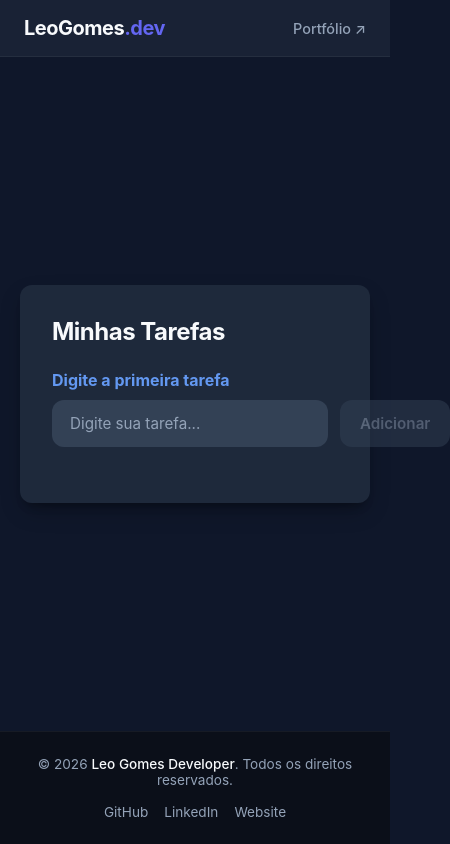
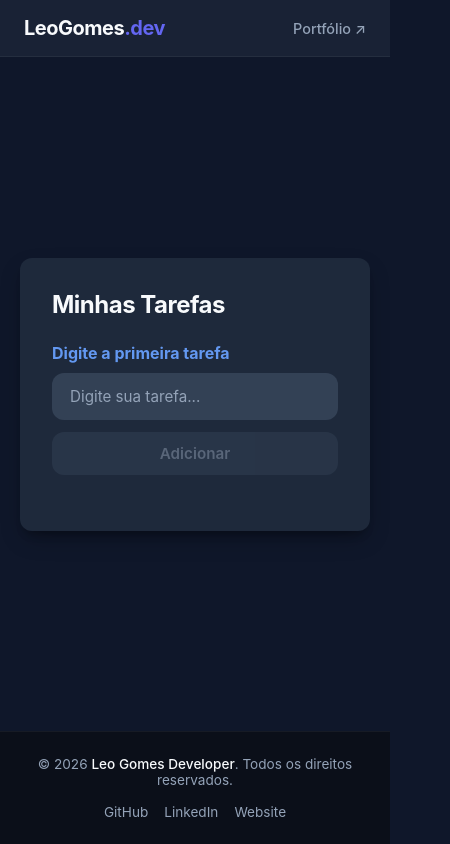
Before and after one commit to leo-gomes-dev/react-todo-list, a React (Vite) app: page / in a window 390 px wide. Shown: the whole page, 450 px wide, since content can reach past the window. Built offline with nearby package versions, Linux system fonts and the light colour scheme.

Commit message:
fix: corrige e implementa btn cancelar e salvar

```diff
--- a/src/app/App.css
+++ b/src/app/App.css
@@ -19,14 +19,15 @@
   margin-bottom: 24px;
   letter-spacing: -0.5px;
 }
+
 .tarefas-memo {
   margin-bottom: 50px;
   color: #6398f1;
 }
 
-/* Área de Input e Botão */
 .input-group {
   display: flex;
+  flex-wrap: wrap;
   gap: 12px;
   margin-bottom: 24px;
   margin-top: 10px;
@@ -34,6 +35,7 @@
 
 .input-group input {
   flex: 1;
+  min-width: 200px;
   background-color: var(--bg-input);
   border: 2px solid transparent;
   outline: none;
@@ -52,20 +54,37 @@
   color: var(--text-muted);
 }
 
+/* Container dos botões */
+.div-btn {
+  display: flex;
+  gap: 8px;
+}
+
 .input-group button {
-  background-color: var(--brand-primary);
   color: #fff;
   border: none;
   font-weight: 600;
-  padding: 0 20px;
+  padding: 12px 20px;
   border-radius: var(--radius);
   cursor: pointer;
   font-size: 0.95rem;
   transition: var(--transition);
+  white-space: nowrap;
 }
 
-.input-group button:hover:not(:disabled) {
+/* Estilos específicos dos botões */
+.btn-salvar {
+  background-color: var(--brand-primary);
+}
+.btn-salvar:hover:not(:disabled) {
   background-color: var(--brand-hover);
+}
+
+.btn-cancel {
+  background-color: var(--danger);
+}
+.btn-cancel:hover:not(:disabled) {
+  background-color: var(--danger-hover);
 }
 
 .input-group button:disabled {
@@ -73,6 +92,23 @@
   color: var(--text-muted);
   cursor: not-allowed;
   opacity: 0.5;
+}
+
+/* Responsividade para Telas Mobile */
+@media (max-width: 480px) {
+  .input-group input {
+    flex: 1 1 100%;
+  }
+
+  .div-btn {
+    flex: 1 1 100%;
+  }
+
+  .div-btn button {
+    flex: 1;
+    justify-content: center;
+    text-align: center;
+  }
 }
 
 /* Lista de Tarefas */
@@ -86,7 +122,6 @@
   padding-right: 4px;
 }
 
-/* Customização da barra de rolagem se houver muitas tarefas */
 .task-list::-webkit-scrollbar {
   width: 6px;
 }
@@ -124,6 +159,7 @@
   color: var(--danger);
   background-color: rgba(239, 68, 68, 0.1);
 }
+
 .btn-edit:hover {
   color: var(--alert);
   background-color: rgba(239, 68, 68, 0.1);
--- a/src/app/App.jsx
+++ b/src/app/App.jsx
@@ -25,7 +25,7 @@ function App() {
     }
 
     // limpar o input no fim
-    setInput("");
+    handleCancel();
   };
 
   // Função para deletar tarefa
@@ -36,8 +36,7 @@ function App() {
     setTarefas(updatedTarefas);
 
     if (indexToDelete === editIndex) {
-      setEditIndex(null);
-      setInput("");
+      handleCancel();
     }
   };
 
@@ -45,6 +44,11 @@ function App() {
   const handleEdit = (index) => {
     setInput(tarefas[index]);
     setEditIndex(index);
+  };
+
+  const handleCancel = () => {
+    setInput("");
+    setEditIndex(null);
   };
 
   useEffect(() => {
@@ -73,10 +77,28 @@ function App() {
             onChange={(e) => setInput(e.target.value)}
           />
 
-          <button type="button" onClick={handleSave} disabled={!input.trim()}>
-            {editIndex !== null ? "Salvar" : "Adicionar"}
-          </button>
+          <div className="div-btn">
+            <button
+              className="btn-salvar"
+              type="button"
+              onClick={handleSave}
+              disabled={!input.trim()}
+            >
+              {editIndex !== null ? "Salvar" : "Adicionar"}
+            </button>
+
+            {editIndex !== null && (
+              <button
+                className="btn-cancel"
+                type="button"
+                onClick={handleCancel}
+              >
+                Cancelar
+              </button>
+            )}
+          </div>
         </div>
+
         <ul className="task-list">
           {tarefas.map((task, index) => (
             <li key={index} className="task-item">
--- a/src/index.css
+++ b/src/index.css
@@ -23,6 +23,7 @@
   --brand-primary: #6366f1; /* Indigo 500 */
   --brand-hover: #4f46e5; /* Indigo 600 */
   --danger: #ef4444;
+  --danger-hover: #bb1212;
   --alert: #bdb21b;
   --radius: 12px;
   --transition: all 0.2s ease-in-out;
```
